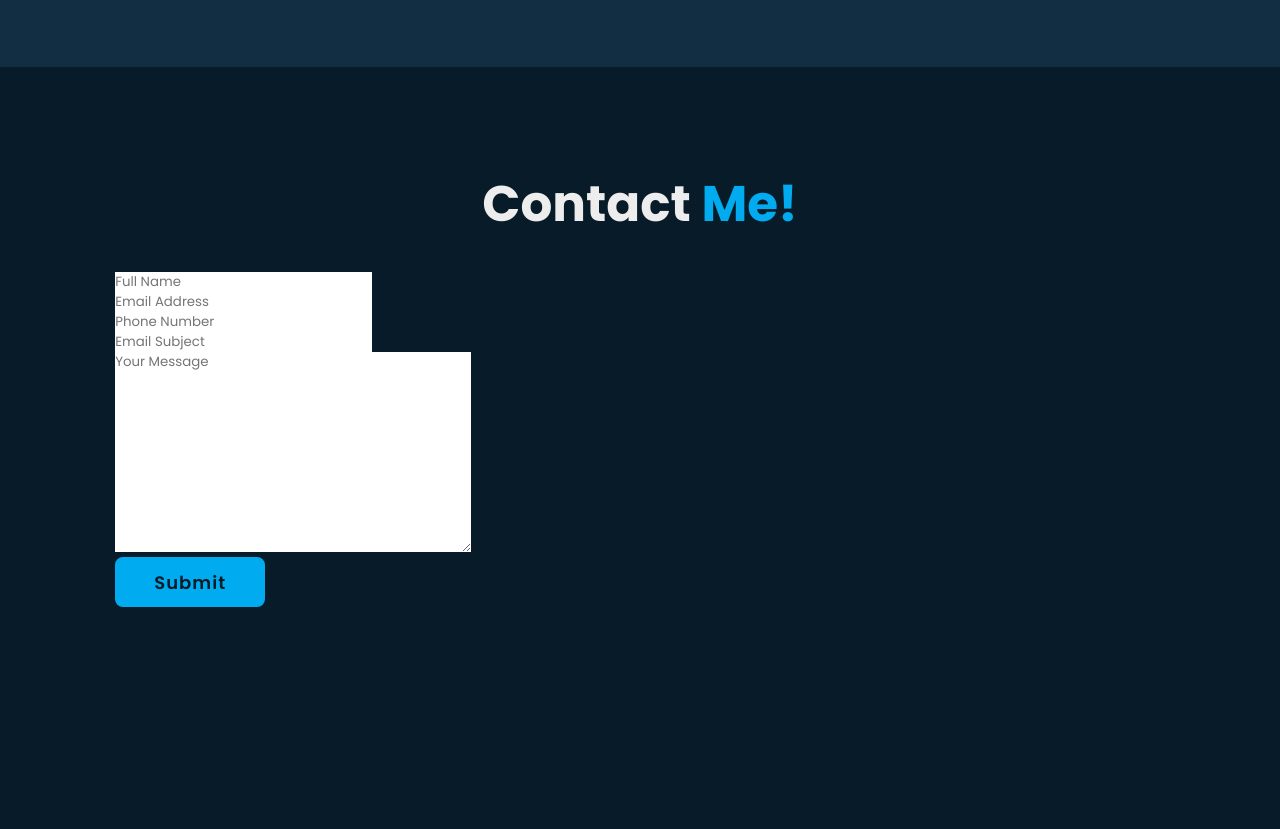
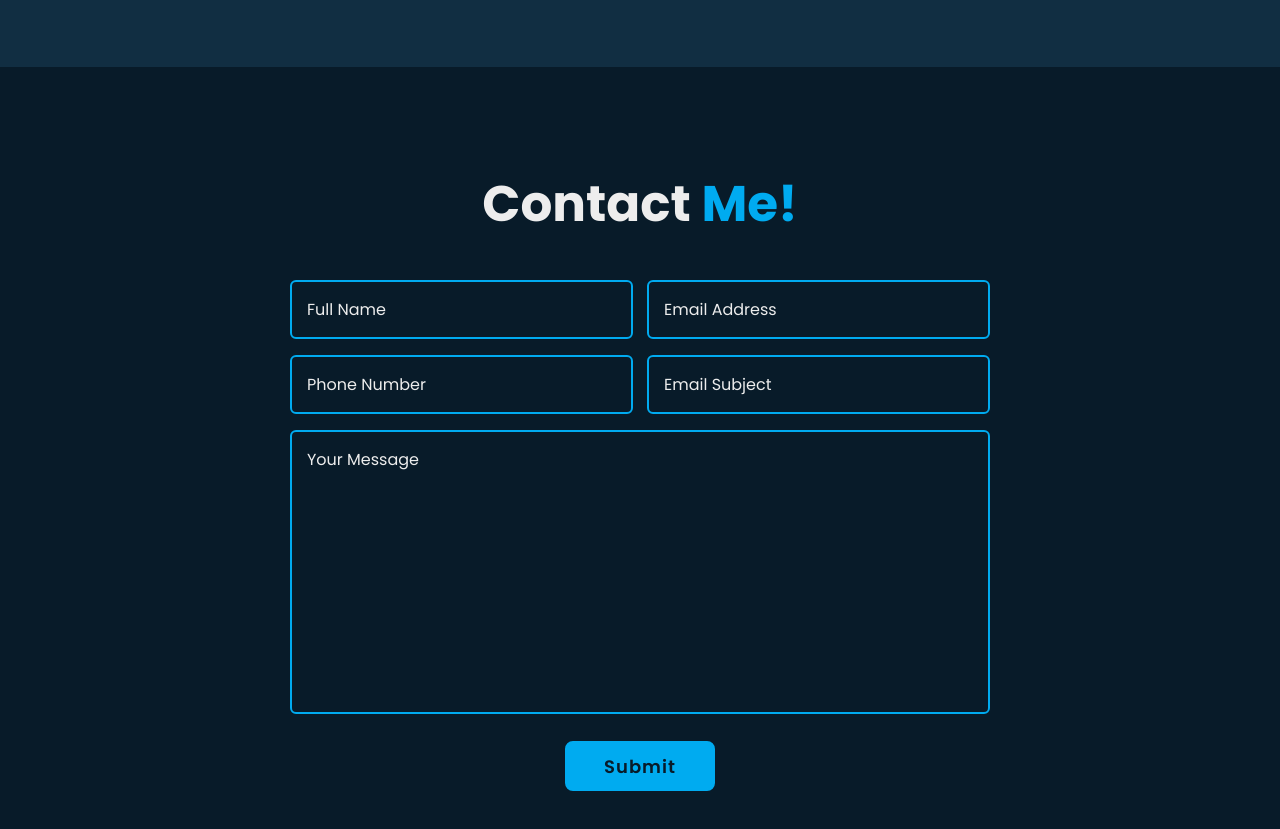
Before and after one commit to sumeetbp/Portfolio, a plain HTML site: page index.html in a window 1280 px wide. Shown: the part 3154-3983 px from the top of the page. Drawn offline with nearby package versions, Linux system fonts and the light colour scheme.

Commit message:
contact form styling completed

```diff
--- a/styles.css
+++ b/styles.css
@@ -419,7 +419,7 @@ span {
 }
 
 .skills-box .skills-content::before {
-  content: '';
+  content: "";
   position: absolute;
   top: 0;
   left: 0;
@@ -507,3 +507,77 @@ span {
 .skills-column:nth-child(3) .skills-content .progress:nth-child(4) .bar span {
   width: 65%;
 }
+
+.contact {
+  min-height: auto;
+  padding-bottom: 7rem;
+}
+
+.contact form {
+  max-width: 70rem;
+  margin: 0 auto;
+  text-align: center;
+}
+
+.contact form .input-box {
+  position: relative;
+  display: flex;
+  justify-content: space-between;
+  flex-wrap: wrap;
+}
+
+.contact form .input-box .input-field {
+  position: relative;
+  width: 49%;
+  margin: 0.8rem 0;
+}
+
+.contact form .input-box .input-field input,
+.contact form .textarea-field textarea {
+  width: 100%;
+  height: 100%;
+  padding: 1.5rem;
+  font-size: 1.6rem;
+  color: var(--text-color);
+  background: transparent;
+  border-radius: 0.6rem;
+  border: 0.2rem solid var(--main_color);
+}
+
+.contact form .input-box .input-field input::placeholder,
+.contact form .textarea-field textarea::placeholder {
+  color: var(--text-color);
+}
+
+.contact form .focus {
+  position: absolute;
+  top: 0;
+  left: 0;
+  width: 0;
+  height: 100%;
+  background: var(--second-bg-color);
+  border-radius: 0.6rem;
+  z-index: -1;
+  transition: 0.5s;
+}
+
+.contact form .input-box .input-field input:focus ~ .focus,
+.contact form .input-box .input-field input:valid ~ .focus,
+.contact form .textarea-field textarea:focus~.focus,
+.contact form .textarea-field textarea:valid~.focus {
+  width: 100%;
+}
+
+.contact form .textarea-field {
+  position: relative;
+  margin: 0.8rem 0 2.7rem;
+  display: flex;
+}
+
+.contact form .textarea-field textarea {
+  resize: none;
+}
+
+.contact form .btn-box.btns .btn {
+  cursor: pointer;
+}
```
